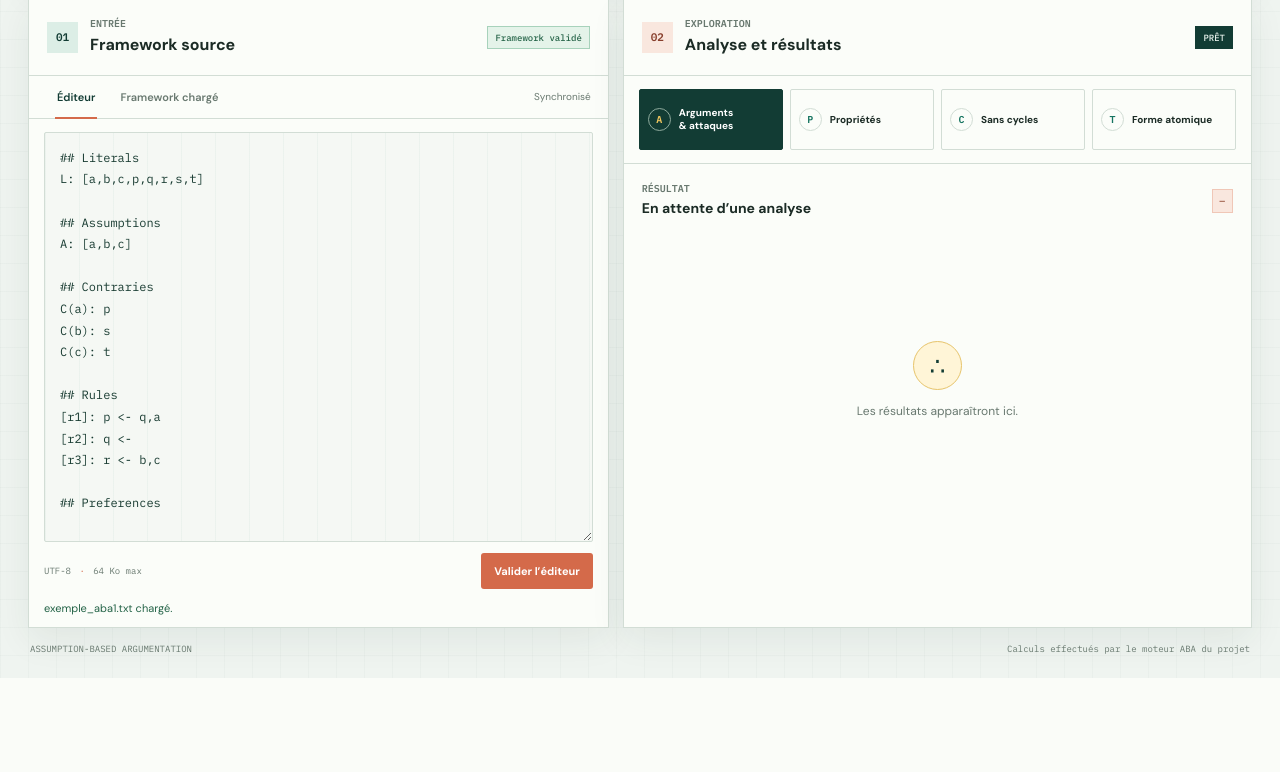
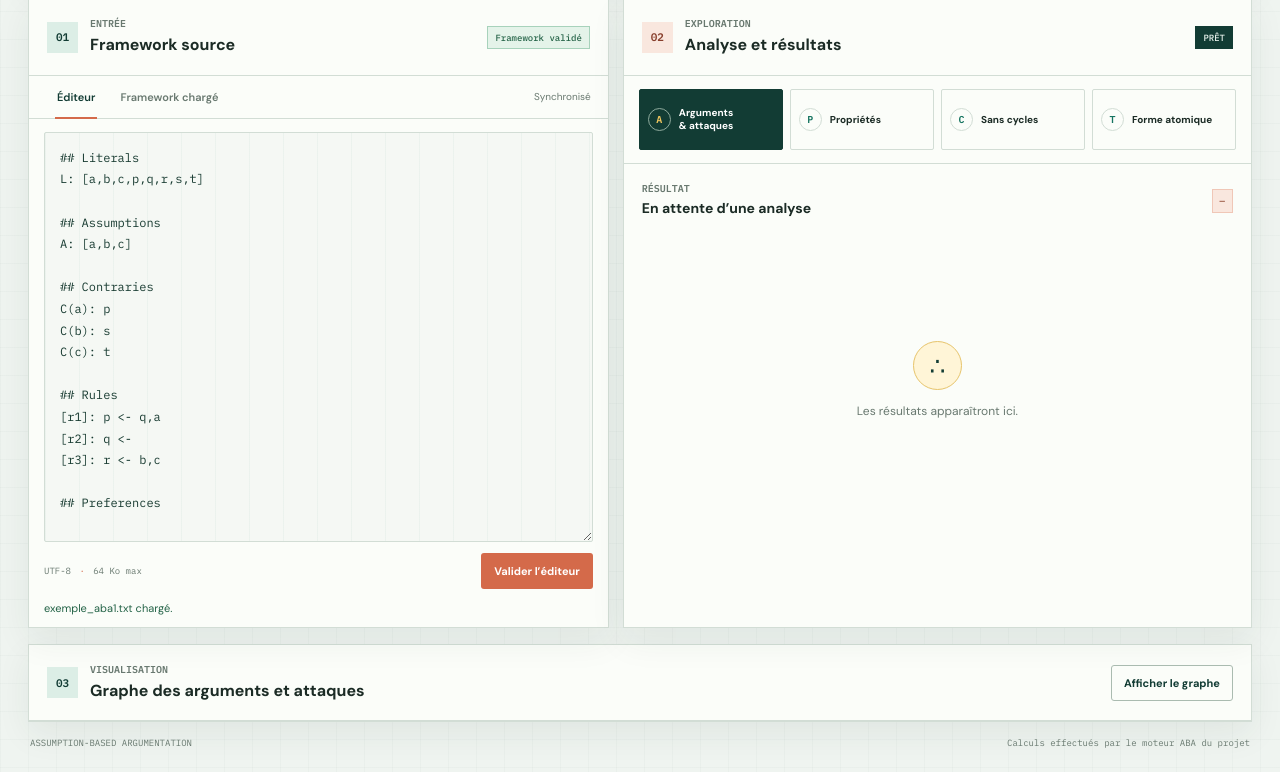
Before and after one commit to nicolasdapzol/IA_AT_TP, a Flask app: page / in a window 1280 px wide. Shown: the part 269-1041 px from the top of the page. Before the commit the page ends 947 px from the top, so only its background shows below. Run offline with Flask 3, Linux system fonts and the light colour scheme.

Commit message:
modif visualisation

```diff
--- a/static/app.js
+++ b/static/app.js
@@ -9,6 +9,9 @@ const resultBody = document.querySelector("#resultBody");
 const resultTitle = document.querySelector("#resultTitle");
 const resultTag = document.querySelector("#resultTag");
 const resultCount = document.querySelector("#resultCount");
+const graphToggleButton = document.querySelector("#graphToggleButton");
+const graphViewport = document.querySelector("#graphViewport");
+const graphContainer = document.querySelector("#graphContainer");
 const actionButtons = [...document.querySelectorAll(".action-button")];
 
 const state = {
@@ -16,6 +19,8 @@ const state = {
   activeFramework: null,
   activeName: "éditeur",
   derivedSource: "",
+  graphData: null,
+  graphSource: "",
   busy: false,
 };
 
@@ -57,6 +62,12 @@ function setStatus(message) {
   appStatus.textContent = message;
 }
 
+function setGraphVisibility(isVisible) {
+  graphViewport.hidden = !isVisible;
+  graphToggleButton.setAttribute("aria-expanded", String(isVisible));
+  graphToggleButton.textContent = isVisible ? "Masquer le graphe" : "Afficher le graphe";
+}
+
 function showMessage(element, message, kind = "") {
   element.textContent = message;
   element.classList.toggle("is-error", kind === "error");
@@ -70,6 +81,7 @@ function setBusy(isBusy, message = "") {
   actionButtons.forEach((button) => {
     button.disabled = isBusy || !state.activeText;
   });
+  graphToggleButton.disabled = isBusy || !state.activeText;
   if (message) setStatus(message);
 }
 
@@ -87,6 +99,12 @@ function updateDraftState() {
 }
 
 function setActiveFramework(text, name, payload, updateEditor = true) {
+  if (state.activeText !== text) {
+    state.graphData = null;
+    state.graphSource = "";
+    graphContainer.replaceChildren();
+    setGraphVisibility(false);
+  }
   state.activeText = text;
   state.activeName = name;
   state.activeFramework = payload;
@@ -97,6 +115,7 @@ function setActiveFramework(text, name, payload, updateEditor = true) {
   showMessage(sourceMessage, `${name} chargé.`, "success");
   updateDraftState();
   actionButtons.forEach((button) => { button.disabled = state.busy; });
+  graphToggleButton.disabled = state.busy;
 }
 
 function setInvalidFramework(message) {
@@ -281,12 +300,10 @@ function renderArguments(data) {
     : renderEmptyList("Aucune attaque calculée.");
   resultBody.innerHTML = `
     <div class="result-tabs" role="tablist" aria-label="Résultats arguments et attaques">
-      <button class="result-tab is-active" data-view="graph" role="tab" aria-selected="true" type="button">Graphe</button>
-      <button class="result-tab" data-view="arguments" role="tab" aria-selected="false" type="button">Arguments · ${data.arguments.length}</button>
+      <button class="result-tab is-active" data-view="arguments" role="tab" aria-selected="true" type="button">Arguments · ${data.arguments.length}</button>
       <button class="result-tab" data-view="attacks" role="tab" aria-selected="false" type="button">Attaques · ${data.attacks.length}</button>
     </div>
-    <div class="result-list" data-list="graph">${renderArgumentGraph(data)}</div>
-    <div class="result-list" data-list="arguments" hidden>${argumentsHtml}</div>
+    <div class="result-list" data-list="arguments">${argumentsHtml}</div>
     <div class="result-list" data-list="attacks" hidden>${attacksHtml}</div>`;
   document.querySelectorAll(".result-tab").forEach((tab) => {
     tab.addEventListener("click", () => {
@@ -344,7 +361,12 @@ function renderResult(data) {
   resultCount.textContent = data.action === "arguments"
     ? `${data.arguments.length} ARG. · ${data.attacks.length} ATT.`
     : "ANALYSÉ";
-  if (data.action === "arguments") renderArguments(data);
+  if (data.action === "arguments") {
+    state.graphData = data;
+    state.graphSource = sourceEditor.value;
+    graphContainer.innerHTML = renderArgumentGraph(data);
+    renderArguments(data);
+  }
   if (data.action === "properties") renderProperties(data.properties);
   if (data.action === "noncircular" || data.action === "atomic") renderTransformation(data);
 }
@@ -409,6 +431,27 @@ document.querySelector("#validateButton").addEventListener("click", async () =>
   }
 });
 sourceEditor.addEventListener("input", updateDraftState);
+sourceEditor.addEventListener("input", () => {
+  if (state.graphSource !== sourceEditor.value) {
+    state.graphData = null;
+    graphContainer.replaceChildren();
+    setGraphVisibility(false);
+  }
+});
+graphToggleButton.addEventListener("click", async () => {
+  if (!graphViewport.hidden) {
+    setGraphVisibility(false);
+    return;
+  }
+  if (!state.graphData || state.graphSource !== sourceEditor.value) {
+    state.graphData = null;
+    await runAction("arguments");
+  }
+  if (state.graphData && state.graphSource === sourceEditor.value) {
+    setGraphVisibility(true);
+    graphViewport.scrollIntoView({ behavior: "smooth", block: "nearest" });
+  }
+});
 document.querySelector("#editorTab").addEventListener("click", () => switchSourceTab("editor"));
 document.querySelector("#previewTab").addEventListener("click", () => switchSourceTab("preview"));
 actionButtons.forEach((button) => {
--- a/static/style.css
+++ b/static/style.css
@@ -429,7 +429,6 @@ select, input[type="url"] {
 
 .result-tab.is-active { border-color: var(--coral); color: var(--forest); }
 .result-list { display: grid; gap: 6px; max-height: 420px; overflow: auto; }
-.result-list[data-list="graph"] { max-height: none; overflow: visible; }
 
 .graph-shell { min-width: 0; }
 .graph-legend { display: flex; flex-wrap: wrap; gap: 8px 18px; padding: 4px 2px 10px; color: var(--muted); font-size: 10px; }
@@ -448,6 +447,10 @@ select, input[type="url"] {
 .graph-conclusion { fill: var(--forest); font-family: "IBM Plex Mono", monospace; font-size: 12px; font-weight: 600; }
 .graph-support { fill: var(--muted); font-family: "IBM Plex Mono", monospace; font-size: 9px; }
 .graph-note { margin: 8px 2px 0; color: var(--muted); font-size: 10px; }
+.graph-panel { margin-top: 16px; }
+.graph-panel .panel-heading { flex-wrap: wrap; }
+.graph-viewport { border-top: 1px solid var(--line); padding: 12px 15px 15px; }
+.graph-viewport[hidden] { display: none; }
 
 .argument-row, .attack-row, .property-row {
   min-width: 0;
--- a/templates/index.html
+++ b/templates/index.html
@@ -133,6 +133,22 @@
         </section>
       </div>
 
+      <section class="work-panel graph-panel" aria-labelledby="graphTitle">
+        <div class="panel-heading">
+          <div class="panel-title-wrap">
+            <span class="panel-index">03</span>
+            <div>
+              <p class="eyebrow">VISUALISATION</p>
+              <h2 id="graphTitle">Graphe des arguments et attaques</h2>
+            </div>
+          </div>
+          <button class="button button-light" id="graphToggleButton" type="button" aria-expanded="false" aria-controls="graphViewport" disabled>Afficher le graphe</button>
+        </div>
+        <div class="graph-viewport" id="graphViewport" hidden>
+          <div id="graphContainer"></div>
+        </div>
+      </section>
+
       <footer class="page-footer">
         <span>ASSUMPTION-BASED ARGUMENTATION</span>
         <span>Calculs effectués par le moteur ABA du projet</span>
```
